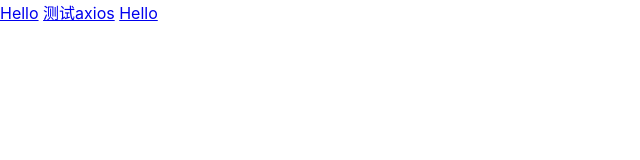
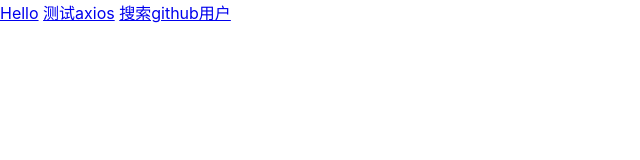
Before and after one commit to Shenhaoyi/learn-react, a React (Create React App) app: page / in a window 1280 px wide. Shown: the top 160 px of the page, without its empty margins (0-640 px from the left). Built offline with nearby package versions, Linux system fonts and the light colour scheme.

Commit message:
修改按钮名称

```diff
--- a/src/App.js
+++ b/src/App.js
@@ -15,7 +15,7 @@ export default class App extends Component {
           &nbsp;
           <MyNavLink to="/axios">测试axios</MyNavLink>
           &nbsp;
-          <MyNavLink to="/github-search">Hello</MyNavLink>
+          <MyNavLink to="/github-search">搜索github用户</MyNavLink>
         </div>
         <br />
         <Switch>
```
